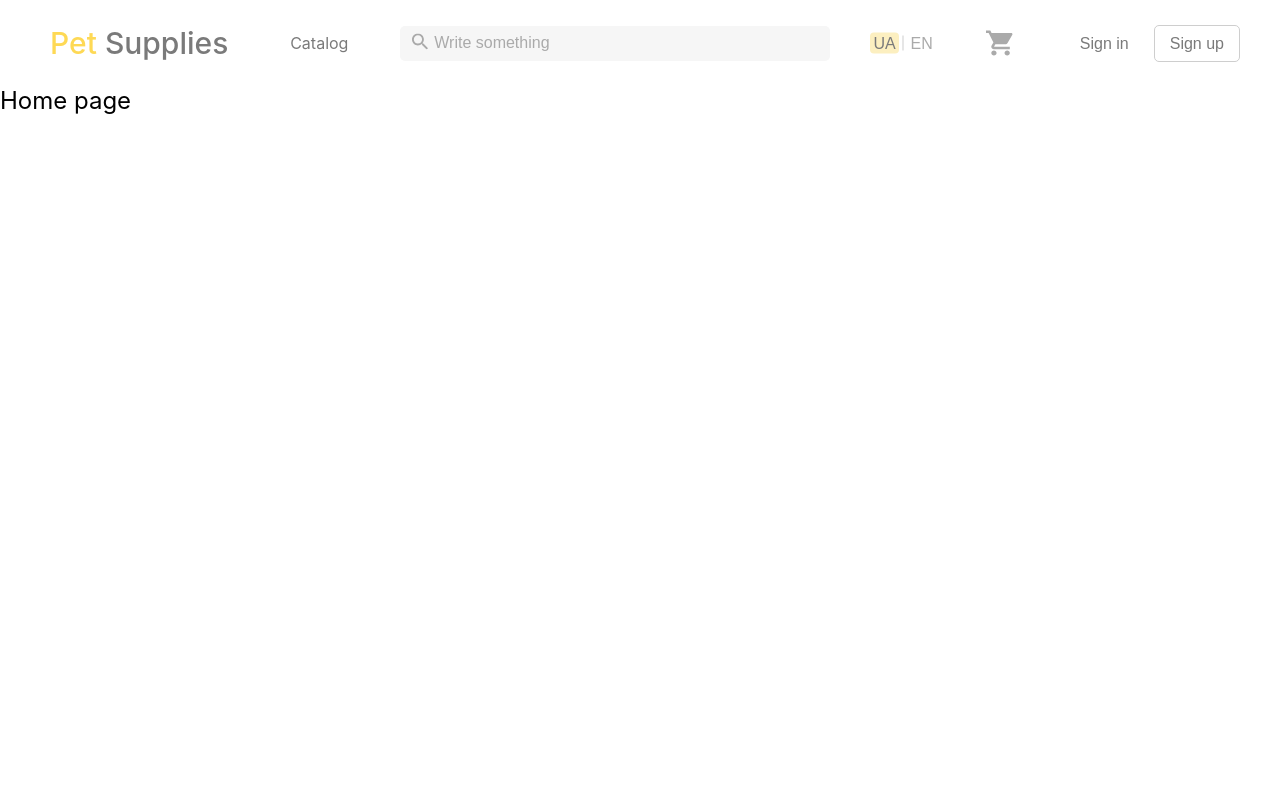
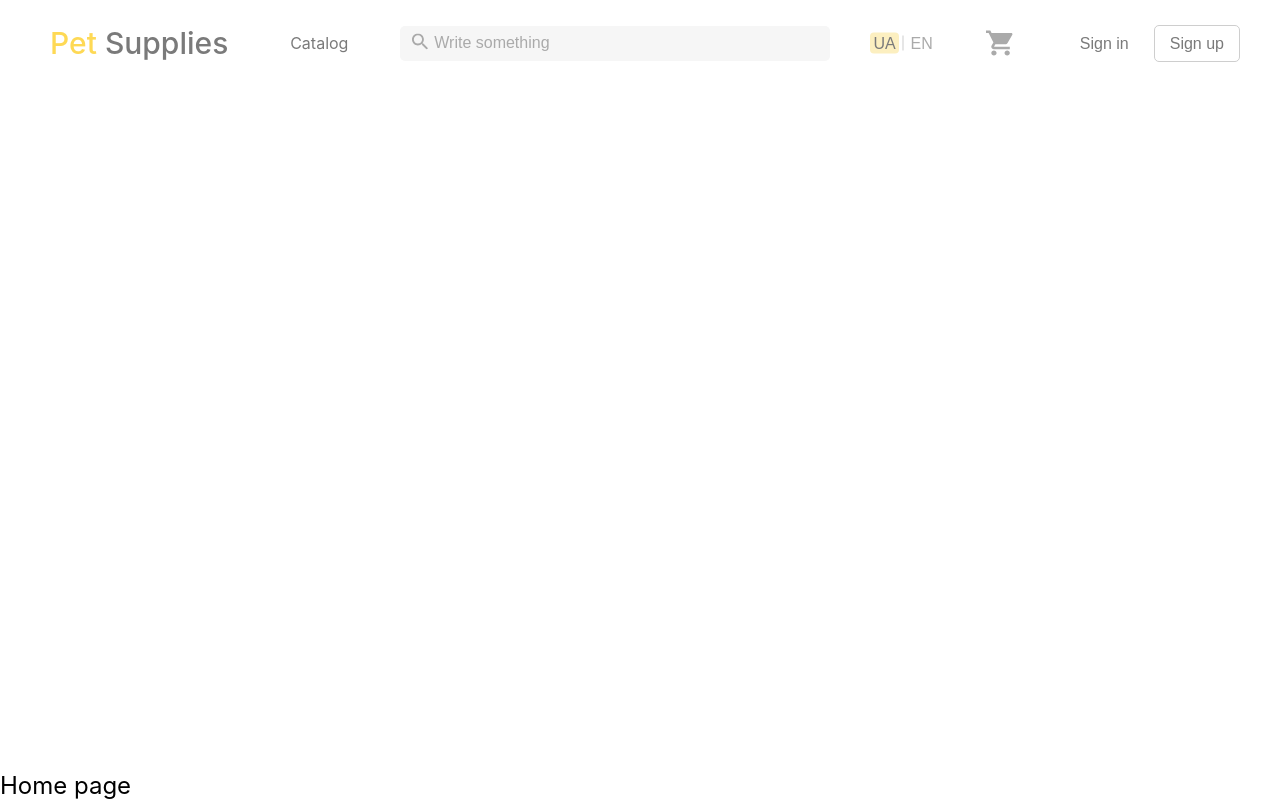
Before and after one commit to ltlaitoff/PetSupplies_frontend, a Vue app: page /#/ in a window 1280 px wide. Built offline with nearby package versions, Linux system fonts and the light colour scheme.

Commit message:
style: Added to #app display flex

```diff
--- a/src/style/style.scss
+++ b/src/style/style.scss
@@ -36,6 +36,12 @@ a {
 html,
 body,
 #app {
-	width: 100vw;
-	height: 100vh;
+	min-width: 100vw;
+	min-height: 100vh;
 }
+
+#app {
+	display: flex;
+	flex-direction: column;
+	justify-content: space-between;
+}
```
